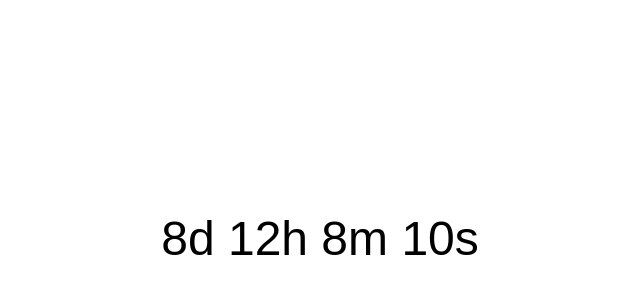
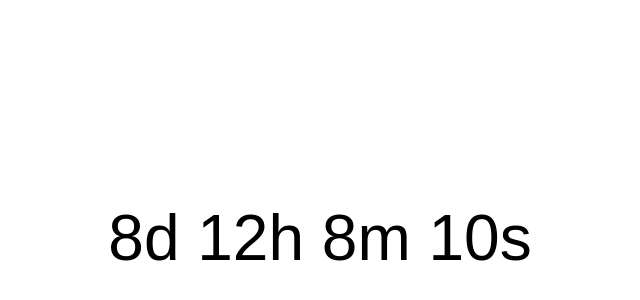
Before and after one commit to dorpga/mihscountdown, a plain HTML site: page index.html in a window 1280 px wide. Shown: the part 162-462 px from the top of the page, without its empty margins (320-960 px from the left). Drawn offline with Linux system fonts and the light colour scheme.

Commit message:
Update app.css

```diff
--- a/app.css
+++ b/app.css
@@ -24,5 +24,5 @@ body {
   vertical-align: middle;
   display: table-cell;
   font-weight: 100;
-  font-size: 3em;
+  font-size: 4rem;
 }
```
